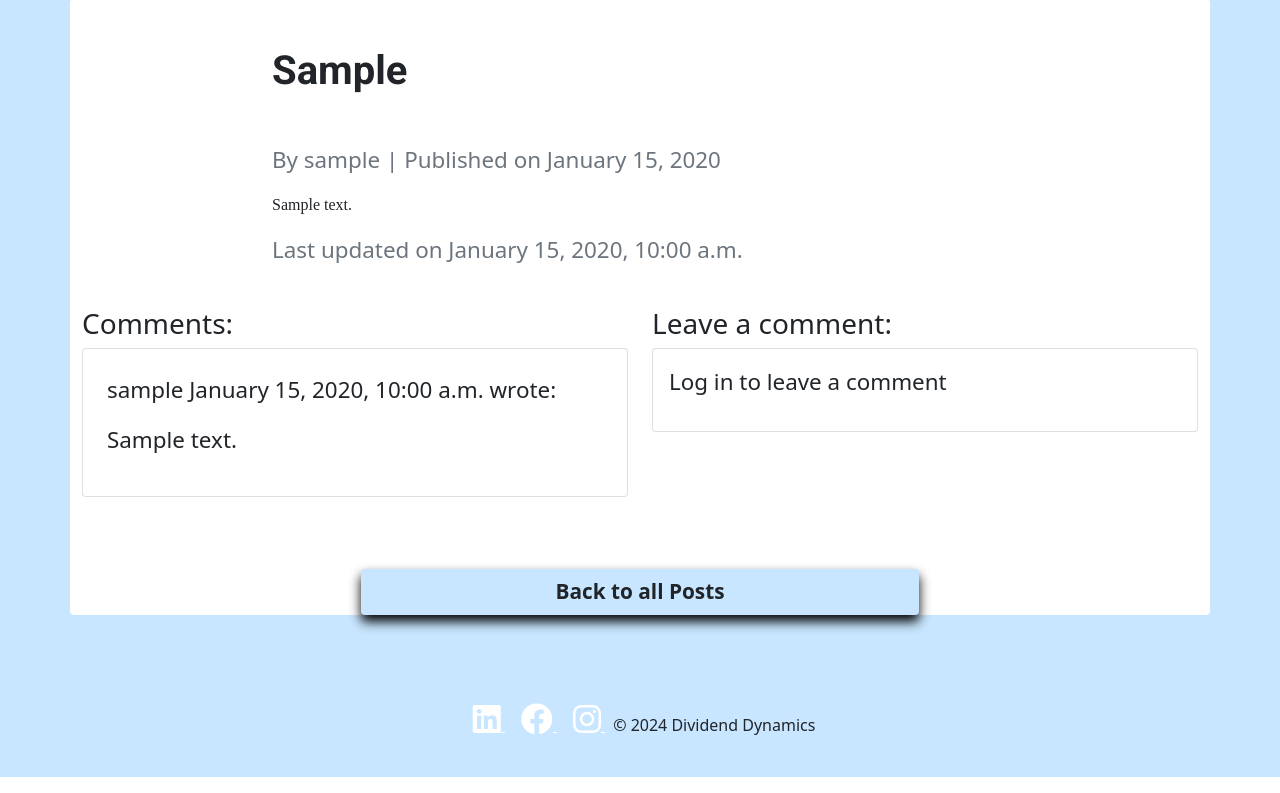
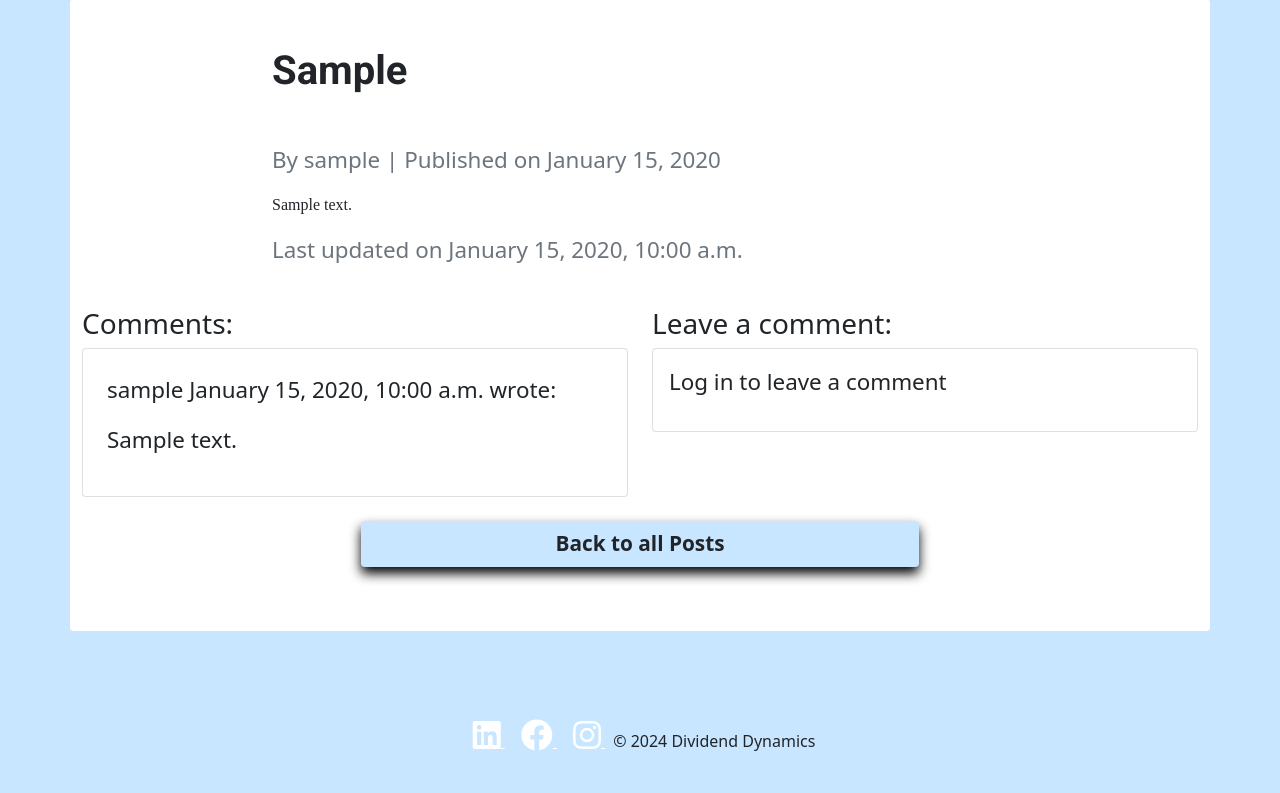
Before and after one commit to Werner-Staeblein/Project-4, a Django app: a page that uses blog/templates/blog/single_post.html in a window 1280 px wide. Shown: the part 123-916 px from the top of the page. Run offline with Django 4.2, Linux system fonts and the light colour scheme; tables that the repository leaves empty hold one stand-in row (values such as "Sample post"); some libraries are stand-ins or nearby versions.

Commit message:
Style buttons in single_post.html to align with custom properties. Improve UX and AI with common use of colors

```diff
--- a/blog/templates/blog/single_post.html
+++ b/blog/templates/blog/single_post.html
@@ -59,7 +59,7 @@
 
                             <!-- Edit previous comment button -->
                             {% if comment.commentator == user %}
-                                <a href="{% url 'comment_edit' post.slug comment.id %}" class="btn btn-sm btn-secondary mt-2">Edit</a>
+                                <a href="{% url 'comment_edit' post.slug comment.id %}" class="btn landing-btn d-block mx-auto w-50 custom-link">Edit</a>
                             {% endif %}
                         </div>
                     {% empty %}
@@ -105,7 +105,7 @@
     {% endif %}
 
     <!-- Button Link Back to Blog -->
-    <a href="{% url 'blog_index' %}" class="btn landing-btn my-5 d-block mx-auto w-50 custom-link">Back to all Posts</a>
+    <a href="{% url 'blog_index' %}" class="btn landing-btn d-block mx-auto w-50 custom-link mb-5">Back to all Posts</a>
 </div>
 
 <!-- {% block extras %} -->
--- a/static/css/style.css
+++ b/static/css/style.css
@@ -41,6 +41,7 @@ body {
 
 .jumbotron {
     background-color: #ffffff !important;
+    padding-bottom: 1rem;
 }
 
 /*---------------------------------------------------------------------------------
@@ -325,6 +326,7 @@ body {
 .custom-link {
     width: 80% !important;
     font-size: 0.8rem !important;
+    margin-top: 1rem;
 }
 
 }
```
